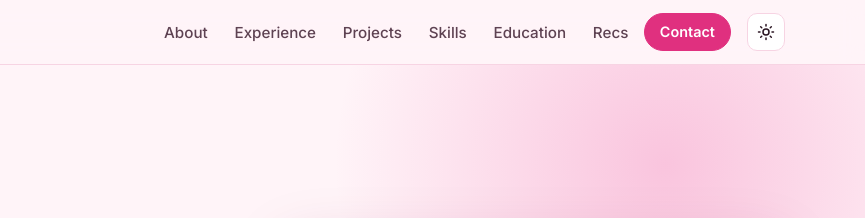
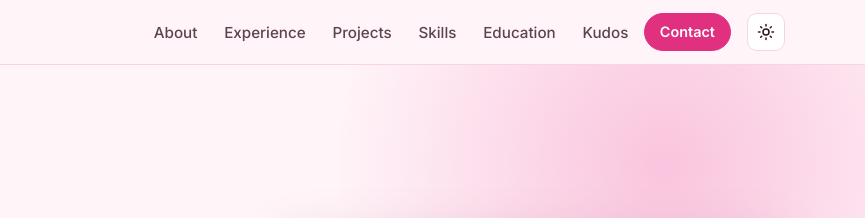
Before and after one commit to Kyiinaaa/Kyiinaaa.github.io, a plain HTML site: page index.html in a window 1280 px wide. Shown: the top 218 px of the page, 415-1280 px from the left. Drawn offline with nearby package versions, Linux system fonts and the light colour scheme.

Commit message:
Nav: Recs -> Kudos

```diff
--- a/index.html
+++ b/index.html
@@ -36,7 +36,7 @@
           <li><a href="#projects">Projects</a></li>
           <li><a href="#skills">Skills</a></li>
           <li><a href="#education">Education</a></li>
-          <li><a href="#recommendations">Recs</a></li>
+          <li><a href="#recommendations">Kudos</a></li>
           <li><a href="#contact" class="btn btn--small">Contact</a></li>
         </ul>
       </nav>
```
